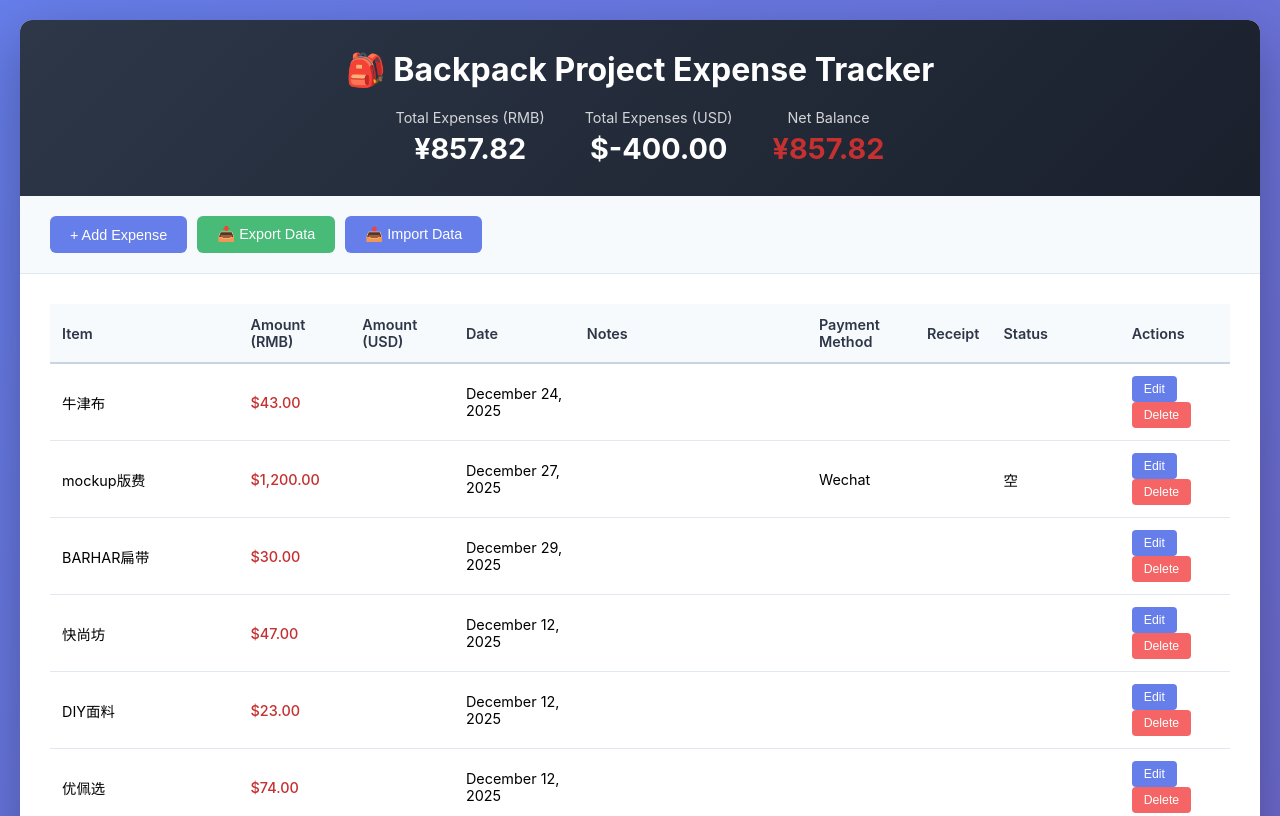
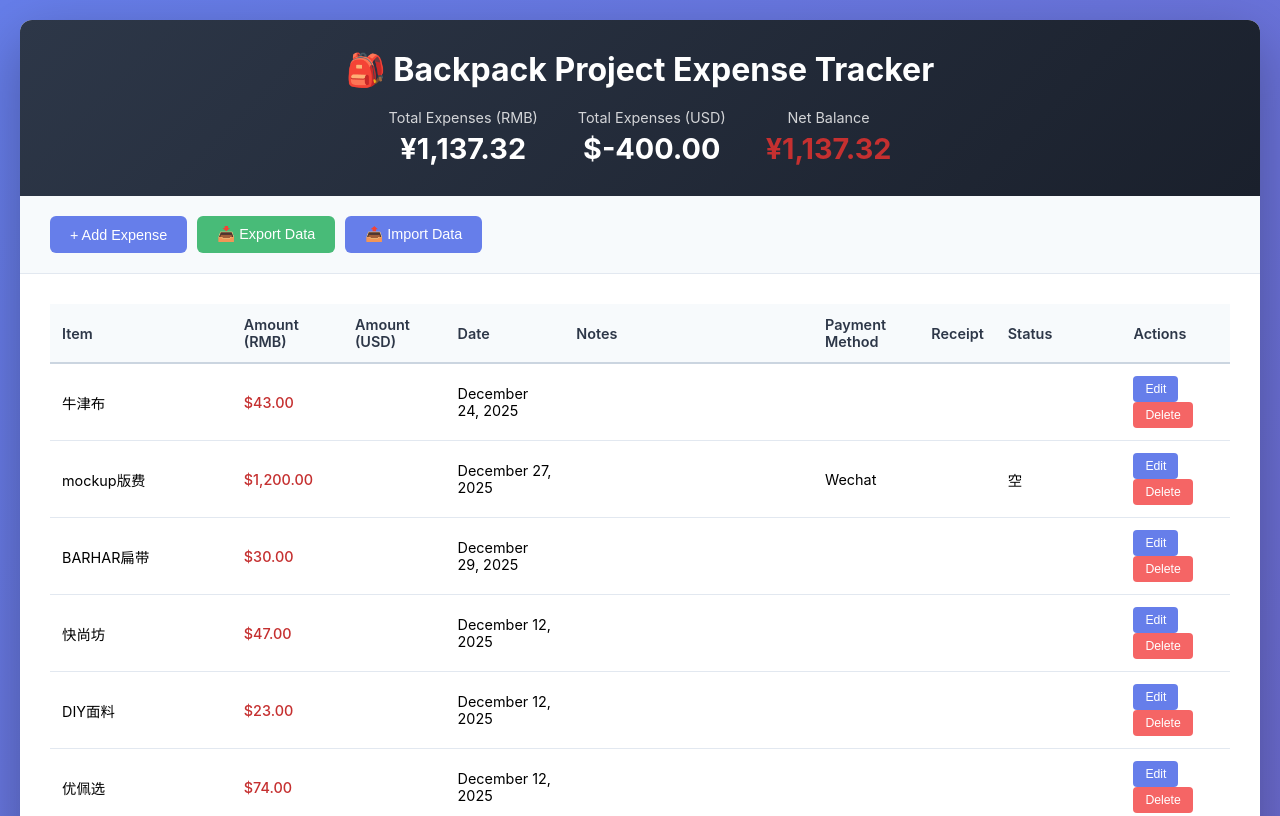
Before and after one commit to petagit/backpack-tracker, a website: page index.html in a window 1280 px wide. Shown: the top 816 px of the page. Drawn offline with Linux system fonts and the light colour scheme.

Commit message:
Add shipping expenses (Shanghai to Qingdao)

```diff
--- a/index.html
+++ b/index.html
@@ -420,7 +420,11 @@
             {"Item":"补差价专用 (UL FLY)","Amount(RMB)":"¥16.00","Amount(USD)":"","Date":"February 13, 2026","Notes":"¥0.01 × 1600, price difference payment","Payment Method":"","Receipt":"","Status":"交易成功"},
             {"Item":"补差价专用 (熊手户外)","Amount(RMB)":"¥15.00","Amount(USD)":"","Date":"February 13, 2026","Notes":"¥0.01 × 1500, price difference payment","Payment Method":"","Receipt":"","Status":"交易成功"},
             {"Item":"热缩管组合套装黑色彩色数据线绳","Amount(RMB)":"¥9.80","Amount(USD)":"","Date":"February 13, 2026","Notes":"Heat shrink tubing set, 164 pieces, for cord management","Payment Method":"","Receipt":"","Status":"交易成功"},
-            {"Item":"Sample labor (3 bags material not included)","Amount(RMB)":"¥2,700.00","Amount(USD)":"","Date":"February 13, 2026","Notes":"Labor cost for 3 sample bags, materials separate","Payment Method":"","Receipt":"","Status":""}
+            {"Item":"Sample labor (3 bags material not included)","Amount(RMB)":"¥2,700.00","Amount(USD)":"","Date":"February 13, 2026","Notes":"Labor cost for 3 sample bags, materials separate","Payment Method":"","Receipt":"","Status":""},
+            {"Item":"Shipping: Shanghai → Qingdao","Amount(RMB)":"¥94.00","Amount(USD)":"","Date":"January 22, 2026","Notes":"SF0250191695673 - Office delivery","Payment Method":"SF Express","Receipt":"","Status":"已签收","Category":"Shipping"},
+            {"Item":"Shipping: Shanghai → Qingdao","Amount(RMB)":"¥22.00","Amount(USD)":"","Date":"January 29, 2026","Notes":"SF0251525014631 - Office delivery","Payment Method":"SF Express","Receipt":"","Status":"已签收","Category":"Shipping"},
+            {"Item":"Shipping: Shanghai → Qingdao","Amount(RMB)":"¥80.00","Amount(USD)":"","Date":"January 2026","Notes":"SF0251614773604 - 2 packages delivered","Payment Method":"SF Express","Receipt":"","Status":"已签收 (2件)","Category":"Shipping"},
+            {"Item":"Shipping: Shanghai → Qingdao","Amount(RMB)":"¥83.50","Amount(USD)":"","Date":"February 10, 2026","Notes":"SF0250542126798 - Office delivery","Payment Method":"SF Express","Receipt":"","Status":"已签收","Category":"Shipping"}
         ];
 
         function loadData() {
```
